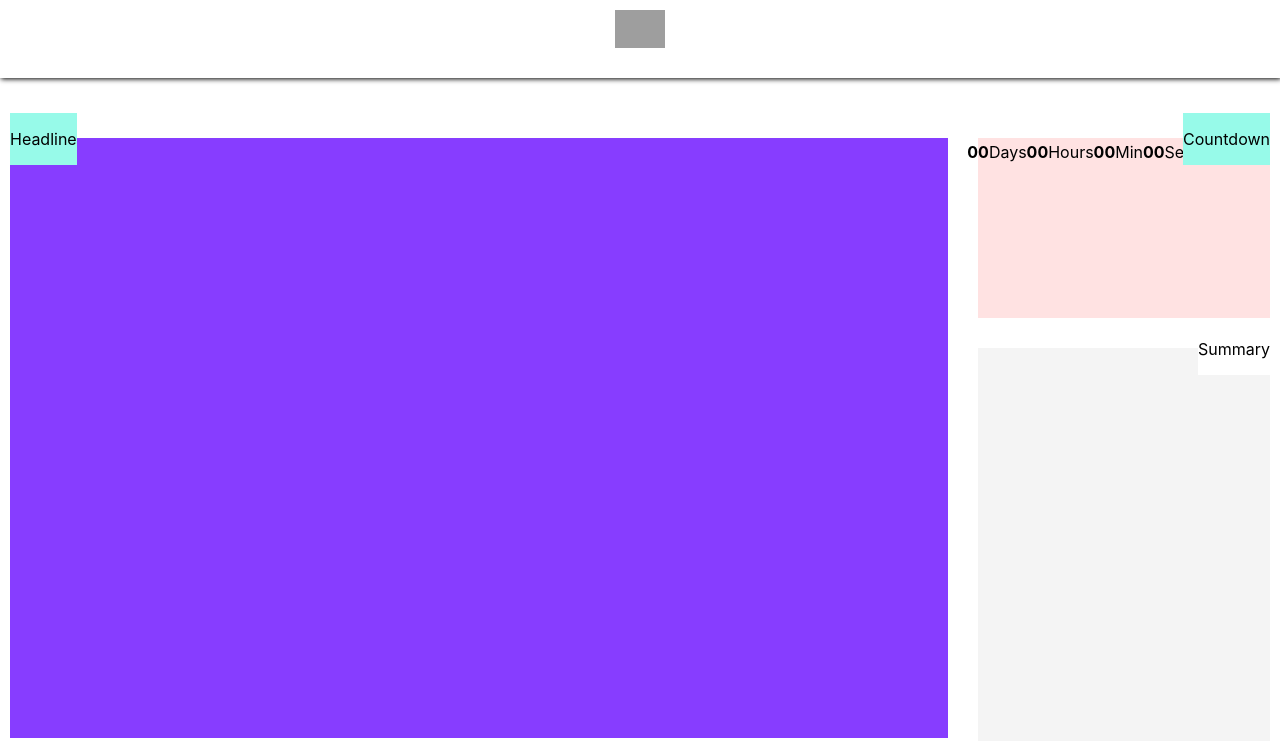
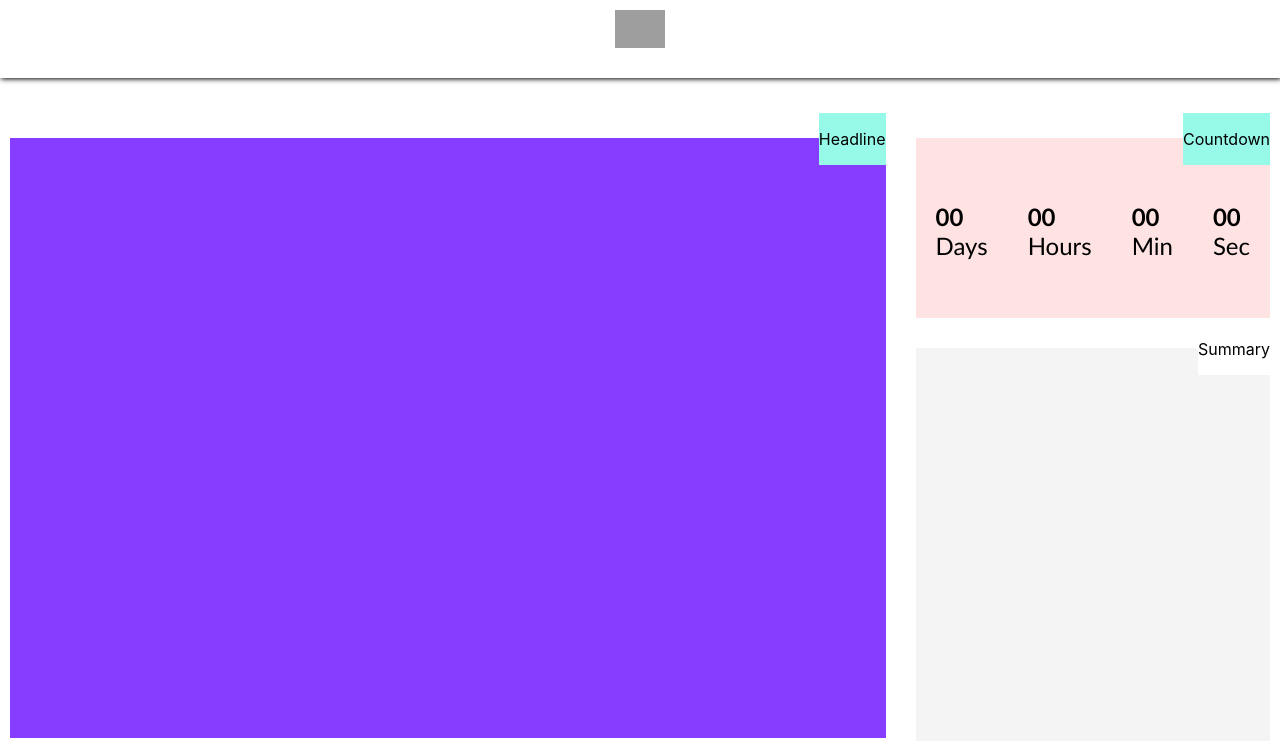
Before and after one commit to deanrivers/mechanizedHuman, a React (Create React App) app: page / in a window 1280 px wide. Shown: the top 741 px of the page. Built offline with nearby package versions, Linux system fonts and the light colour scheme; grey boxes are pictures that could not be loaded.

Commit message:
Align 6/1/19

```diff
--- a/public/index.html
+++ b/public/index.html
@@ -3,7 +3,7 @@
   <head>
     <meta charset="utf-8" />
     <link rel="shortcut icon" href="%PUBLIC_URL%/favicon.ico" />
-
+    <link href="https://fonts.googleapis.com/css?family=Anton|Roboto|Ubuntu&display=swap" rel="stylesheet">
     <meta
       name="viewport"
       content="width=device-width, initial-scale=1, shrink-to-fit=no"
--- a/src/App.css
+++ b/src/App.css
@@ -48,7 +48,7 @@ html,body{
 }
 
 .title-container{
-  position: relative;;
+  position: absolute;
   top: -25px;
   right: 0;
 }
@@ -72,8 +72,36 @@ grid-column: 4;
 grid-row: 1/2;
 background: #FFE2E2;
 /* height: 50%; */
+}
+
+#countdown-container{
+
+  font-size: 1.5em;
+  font-family: 'Trebuchet MS', 'Lucida Sans Unicode', 'Lucida Grande', 'Lucida Sans', Arial, sans-serifl;
+  /* font-family: 'Ubuntu', sans-serif; */
+  display: flex;
+  flex-direction: row;
+
+}
+
+#countdown > .content-container{
+  display: flex;
+  justify-content: center;
+
+}
+
+#Countdown > div:nth-child(3){
+  width: 100%;
+
+}
 
 
+
+.Countdown-col > .Countdown-col-element{
+    display: flex;
+    flex-direction: column;
+    justify-content: center;
+    padding: 0px 20px 0px 20px;
 }
 
 #summary{
@@ -234,7 +262,7 @@ grid-row: 2/5;
   }
 
   .content-container{
-    min-width: 350px;
+    min-width: 400px;
     /* min-height: 300px; */
   }
 
@@ -243,7 +271,8 @@ grid-row: 2/5;
     min-height: 400px;
   }
   #countdown{
-    min-height: 270px;
+    min-height: 100px;
+
 
   }
 
--- a/src/App.js
+++ b/src/App.js
@@ -48,16 +48,25 @@ class App extends Component {
 
     return (
       <div className="App">
-        <Loader/>
+        {/* <Loader/> */}
         <div id="main">
           <Nav/>
           <div id="grid">
             <div className="main-containers" id="headline"><Content text="Headline" padding="0px" float="left" color="#97FAE9"/></div>
-            <div className="main-containers" id="countdown"><Content text="Countdown"
+
+            <div className="main-containers" id="countdown">
+
+
+
+              <Content text="Countdown"
             content={<Countdown date={`${year}-04-04T00:00:00`} />}
-            padding="0px" float="right" color="#97FAE9"/></div>
+            padding="0px" float="right" color="#97FAE9"/>
+
+
+            </div>
+
             <div className="main-containers" id="summary"><Content text="Summary" padding="0px" float="right" color="#FFFFFF"/></div>
-            <div className="main-containers" id="news-feed"><Content text="News Feed" padding="0px" float="left" color="#FF7441"/></div>
+            <div className="main-containers" id="news-feed"><Content id="countdown-contatiner" text="News Feed" padding="0px" float="left" color="#FF7441"/></div>
             <div className="main-containers" id="videos"><Content text="Videos" content={<VideoPlayer/>}padding="0px" float="right" color="#FFFDC6"/></div>
             <div className="main-containers" id="twitter"><Content text="Twitter" padding="0px" float="right" color="#65A2D9"/></div>
             <div className="main-containers" id="contact"><Content text="Contact" padding="0px" float="left" color="#ACE4AA"/></div>
--- a/src/components/countdown.js
+++ b/src/components/countdown.js
@@ -85,10 +85,11 @@ class Countdown extends Component {
     const countDown = this.state;
 
     return (
-      <div className="Countdown">
+      <div className="Countdown" id="countdown-container">
         <span className="Countdown-col">
           <span className="Countdown-col-element">
-              <strong>{this.addLeadingZeros(countDown.days)}</strong>
+            <span><strong>{this.addLeadingZeros(countDown.days)}</strong></span>
+
               <span>{countDown.days === 1 ? 'Day' : 'Days'}</span>
           </span>
         </span>
--- a/src/containers/content.js
+++ b/src/containers/content.js
@@ -27,9 +27,14 @@ class Content extends Component {
             paddingTop: "1.5%"
         }
 
+
+
+        var id= "this.props.id";
+        console.log(id);
+
         return (
 
-            <div className="content-container">
+            <div className="content-container" id={this.props.text}>
                 <div className="description-container"></div>
 
                 <div className="title-container" style={style}>
```
Also changed, not shown: 1 other file (tests, documents, lock files or other folders).
